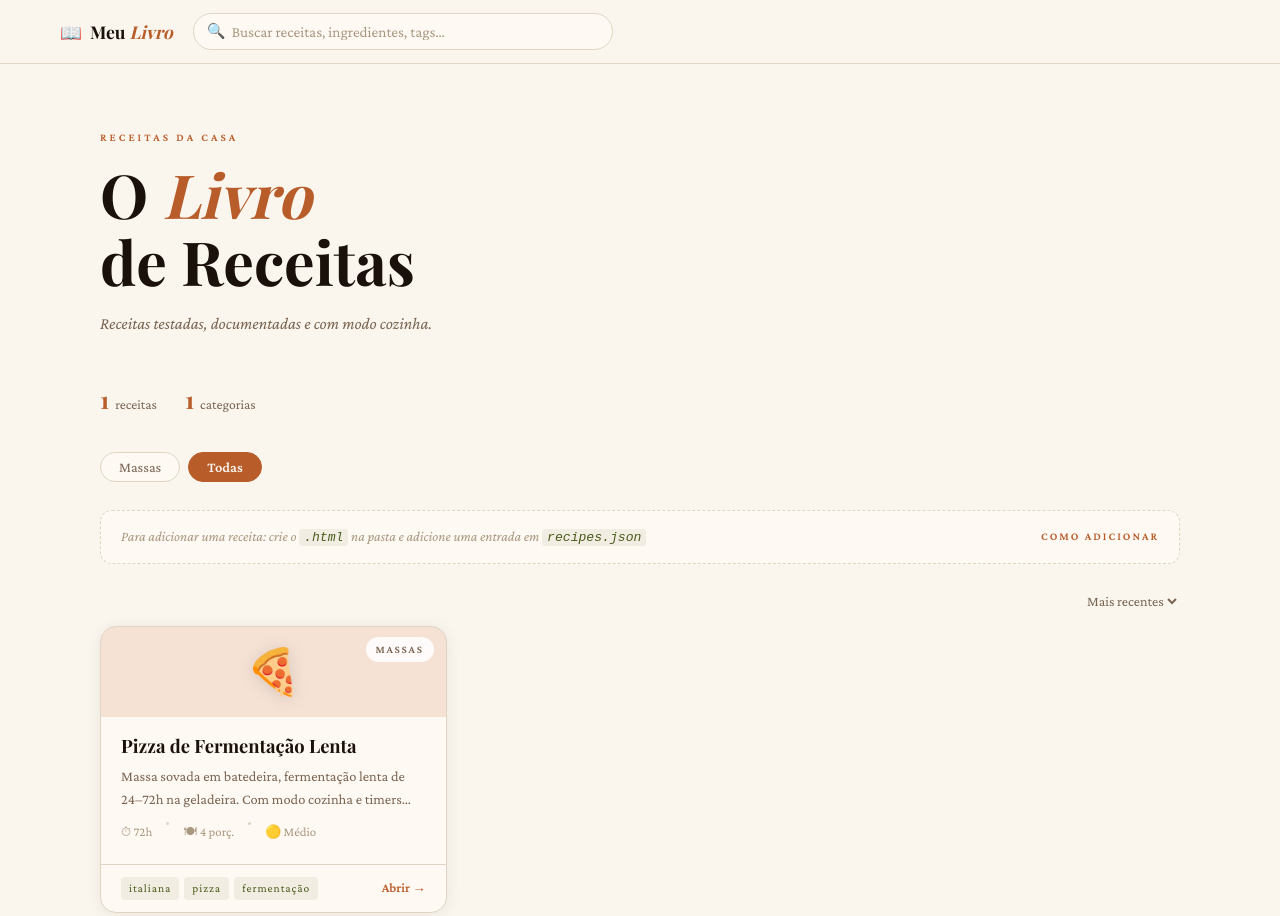
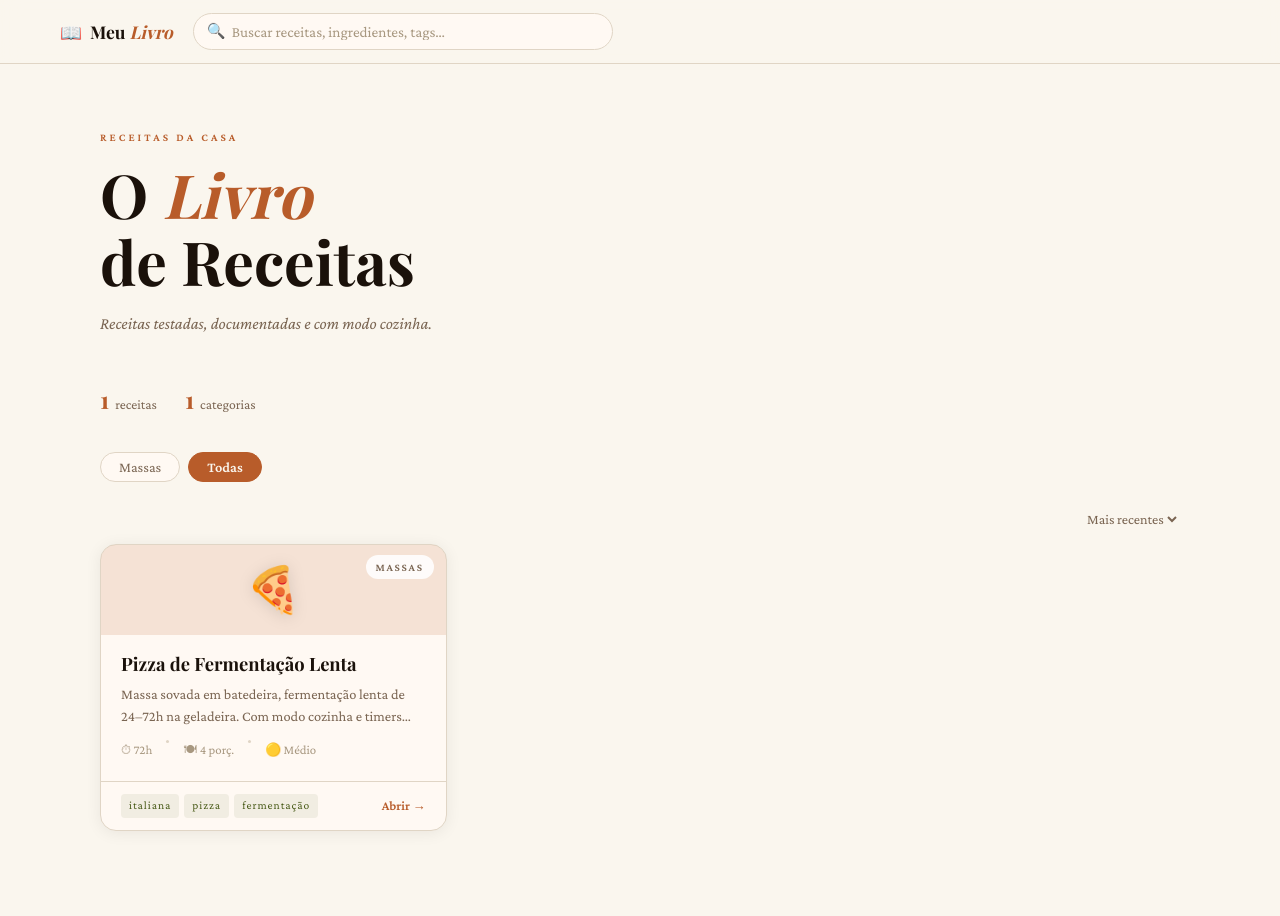
Before and after one commit to guguriedel/imenu, a plain HTML site: page index.html in a window 1280 px wide. Drawn offline with nearby package versions, Linux system fonts and the light colour scheme; a web font is replaced by a local one.

Commit message:
tutorial removido

```diff
--- a/index.html
+++ b/index.html
@@ -338,16 +338,6 @@
   <div class="filters" id="filters"></div>
 </div>
 
-<!-- ADD HINT -->
-<div class="add-banner">
-  <div class="add-banner-inner">
-    <span class="add-hint">
-      Para adicionar uma receita: crie o <code>.html</code> na pasta e adicione uma entrada em <code>recipes.json</code>
-    </span>
-    <span class="add-hint-label">Como adicionar</span>
-  </div>
-</div>
-
 <!-- GRID -->
 <div class="grid-wrap">
   <div class="sort-bar">
```
